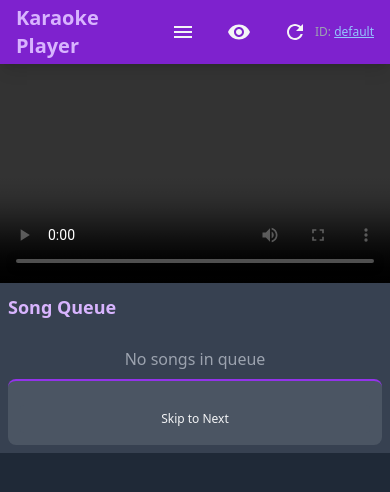
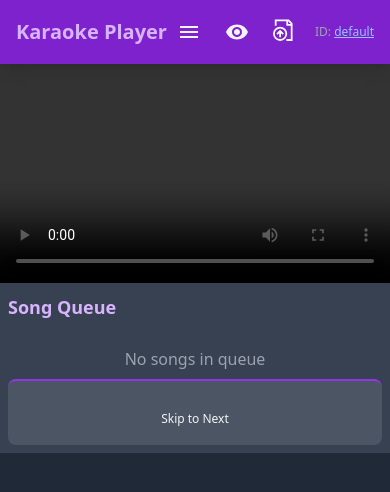
Before and after one commit to guyjasperg/karaoke_db, a website: page public/karaoke.html in a window 390 px wide. Drawn offline with nearby package versions, Linux system fonts and the light colour scheme; no server answers; files whose address does not match are found by name.

Commit message:
add UI enhancements in karaoke page

```diff
--- a/public/karaoke.html
+++ b/public/karaoke.html
@@ -26,7 +26,7 @@
 	<body class="w-screen h-screen overflow-hidden bg-gray-800 text-gray-100 flex flex-col font-sans">
 		<div class="bg-purple-700 h-16 flex justify-between items-center px-4 sm:px-5 shadow-lg z-50">
 			<div class="text-xl sm:text-2xl font-bold text-purple-300">Karaoke Player</div>
-			<nav class="flex gap-4 sm:gap-8 items-center">
+			<nav class="flex gap-2 sm:gap-6 items-center">
 				<a
 					href="queue.html"
 					class="text-gray-100 no-underline px-2 py-2 rounded-md transition-all duration-200 hover:text-blue-300 hover:bg-blue-300/10 active:text-blue-400 active:font-bold sm:px-3"
@@ -56,10 +56,23 @@
 					class="text-gray-100 no-underline px-2 py-2 rounded-md transition-all duration-200 hover:text-blue-300 hover:bg-blue-300/10 active:text-blue-400"
 				>
 					<span class="inline sm:hidden">
-						<svg class="w-6 h-6 fill-current" viewBox="0 0 24 24">
-							<path
-								d="M17.65 6.35C16.2 4.9 14.21 4 12 4c-4.42 0-7.99 3.58-7.99 8s3.57 8 7.99 8c3.73 0 6.84-2.55 7.73-6h-2.08c-.82 2.33-3.04 4-5.65 4-3.31 0-6-2.69-6-6s2.69-6 6-6c1.66 0 3.14.69 4.22 1.78L13 11h7V4l-2.35 2.35z"
-							/>
+						<svg
+							width="32px"
+							height="32px"
+							viewBox="0 -4 36 36"
+							xmlns="http://www.w3.org/2000/svg"
+							fill="#000000"
+						>
+							<g id="SVGRepo_bgCarrier" stroke-width="0"></g>
+							<g id="SVGRepo_tracerCarrier" stroke-linecap="round" stroke-linejoin="round"></g>
+							<g id="SVGRepo_iconCarrier">
+								<path
+									fill="none"
+									stroke="#fbfcfc"
+									stroke-width="2"
+									d="M2.99787498,6.99999999 L2.99787498,0.999999992 L17.4999998,0.999999992 L20.9999998,4.50000005 L21,23 L15,23 M16,1 L16,6 L21,6 M8,23 C11.8659932,23 15,19.8659932 15,16 C15,12.1340068 11.8659932,9 8,9 C4.13400675,9 1,12.1340068 1,16 C1,19.8659932 4.13400675,23 8,23 Z M4.5,16.5 L8,13 L11.5,16.5 M8,13.5 L8,20"
+								></path>
+							</g>
 						</svg>
 					</span>
 					<span class="hidden sm:inline">Update</span>
```
